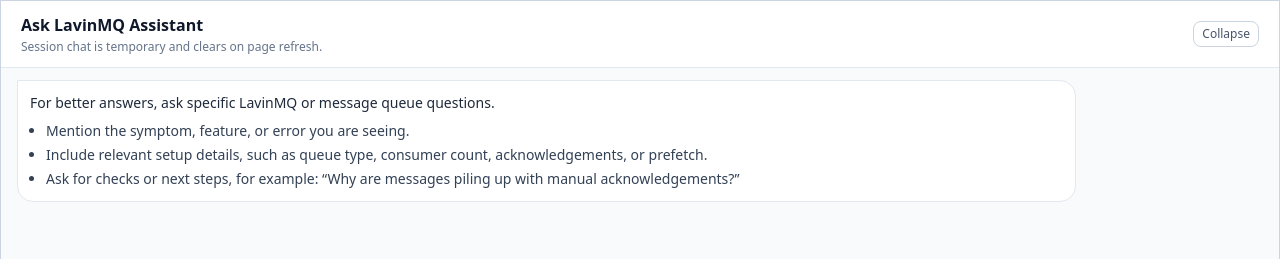
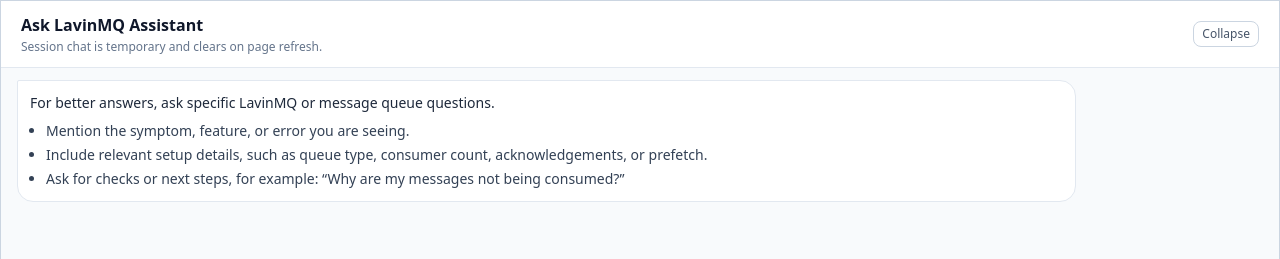
Before and after one commit to nyior/mq-compass, a website: page chat_widget/index.html in a window 1280 px wide. Both pictures are taken after a click on the button "Expand". Shown: the top 259 px of the page. Drawn offline with nearby package versions, Linux system fonts and the light colour scheme.

Commit message:
Update project readme

```diff
--- a/chat_widget/index.html
+++ b/chat_widget/index.html
@@ -36,7 +36,7 @@
               <ul class="mt-2 list-disc space-y-1 pl-4">
                 <li>Mention the symptom, feature, or error you are seeing.</li>
                 <li>Include relevant setup details, such as queue type, consumer count, acknowledgements, or prefetch.</li>
-                <li>Ask for checks or next steps, for example: “Why are messages piling up with manual acknowledgements?”</li>
+                <li>Ask for checks or next steps, for example: “Why are my messages not being consumed?”</li>
               </ul>
             </article>
           </div>
```
Also changed, not shown: README.md.
